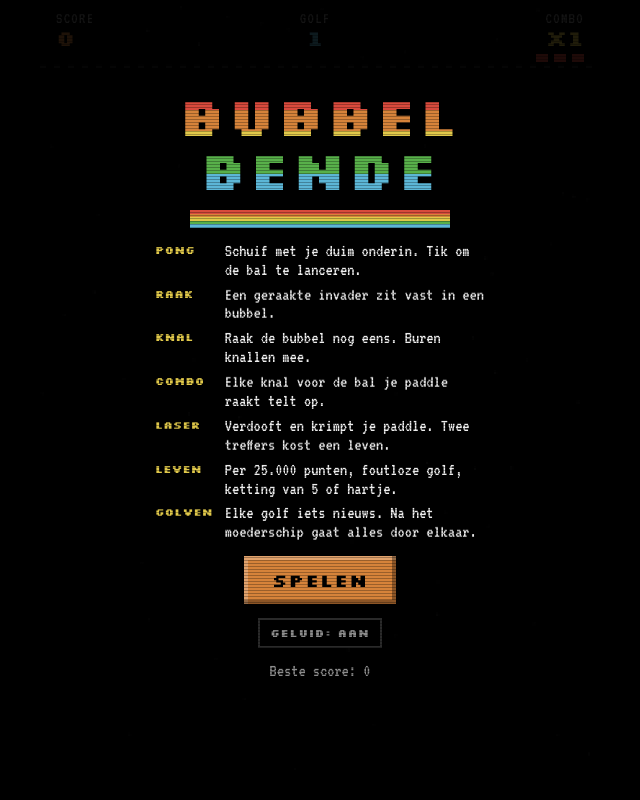
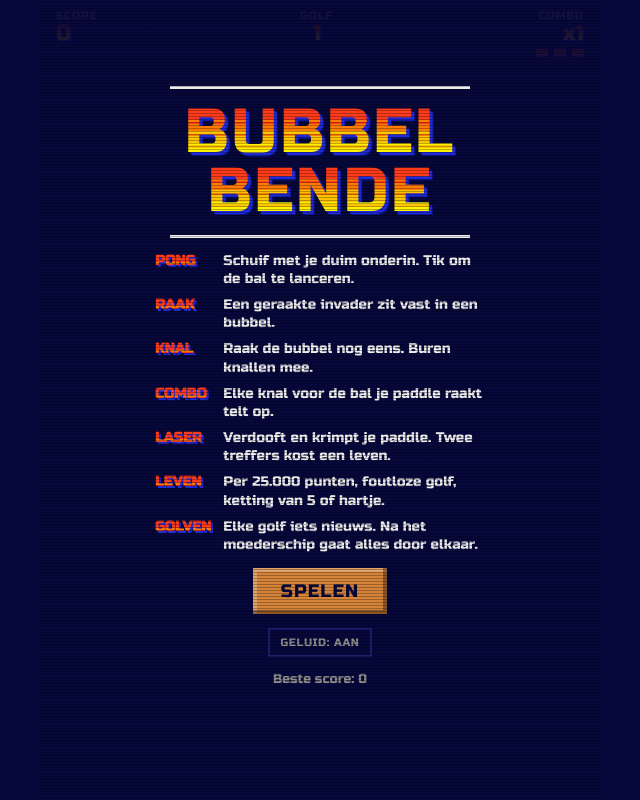
Before and after one commit to ejdetheije-dev/bubbelbende, a plain HTML site: page index.html in a window 1280 px wide. Shown: the whole page, without its empty margins (320-960 px from the left). Drawn offline with Linux system fonts and the light colour scheme.

Commit message:
Arcadeletter: Russo One met gestreept rood-geel verloop en blauwe extrusie, donkerblauwe achtergrond
Co-Authored-By: Claude Opus 5.5 <noreply@anthropic.com>
Claude-Session: https://claude.ai/code/session_01HC5DoJhLZh2c6eUTqwK2gT

```diff
--- a/index.html
+++ b/index.html
@@ -3,7 +3,7 @@
 <head>
 <meta charset="utf-8">
 <meta name="viewport" content="width=device-width, initial-scale=1, viewport-fit=cover">
-<meta name="theme-color" content="#000000">
+<meta name="theme-color" content="#06073a">
 <meta name="apple-mobile-web-app-capable" content="yes">
 <meta name="mobile-web-app-capable" content="yes">
 <link rel="manifest" href="manifest.webmanifest">
@@ -11,12 +11,14 @@
 <link rel="apple-touch-icon" href="apple-touch-icon.png">
 <title>Bubbelbende</title>
 <link rel="preconnect" href="https://fonts.googleapis.com">
-<link rel="stylesheet" href="https://fonts.googleapis.com/css2?family=Silkscreen:wght@400;700&family=VT323&display=swap">
+<link rel="stylesheet" href="https://fonts.googleapis.com/css2?family=Russo+One&display=swap">
 <style>
 /* Layout: één scherm, canvas vult alles. Atari 2600-wereld: zwart scherm, grove pixels, vaste NTSC-achtige kleurbanden, scanlines. */
 :root{
-  --night:#000000;
-  --deep:#2a2a2a;
+  --night:#06073a;
+  --deep:#1a1f6e;
+  --shadow:#1f2bd8;
+  --shadow2:#0b1490;
   --red:#d84a3c;
   --orange:#d6833a;
   --yellow:#e0c84a;
@@ -26,12 +28,12 @@
   --ink:#ececec;
   --muted:#8c8c8c;
   --wood:#6b3f1f;
-  --display:"Silkscreen","Courier New",monospace;
-  --mono:"VT323","Courier New",monospace;
+  --display:"Russo One","Arial Black",sans-serif;
+  --mono:"Russo One","Arial Black",sans-serif;
   color-scheme:dark;
 }
 html,body{height:100%;}
-body{background:var(--night);color:var(--ink);font-family:var(--mono);font-size:18px;overflow:hidden;
+body{background:var(--night);color:var(--ink);font-family:var(--mono);font-size:15px;overflow:hidden;
   -webkit-user-select:none;user-select:none;-webkit-tap-highlight-color:transparent;}
 #wrap{position:relative;height:100%;width:100%;max-width:560px;margin:0 auto;}
 #wrap::after{content:"";position:absolute;inset:0;pointer-events:none;z-index:9;
@@ -39,8 +41,8 @@ body{background:var(--night);color:var(--ink);font-family:var(--mono);font-size:
 canvas{display:block;width:100%;height:100%;touch-action:none;image-rendering:pixelated;image-rendering:crisp-edges;}
 .hud{position:absolute;left:0;right:0;top:0;display:flex;justify-content:space-between;align-items:flex-start;
   padding:10px 16px;pointer-events:none;font-variant-numeric:tabular-nums;}
-.hud .lbl{font-size:16px;line-height:1;color:var(--muted);text-transform:uppercase;letter-spacing:.08em}
-.hud .val{font-family:var(--display);font-weight:700;font-size:22px;line-height:1.1;color:var(--orange);}
+.hud .lbl{font-size:11px;line-height:1;color:var(--muted);text-transform:uppercase;letter-spacing:.08em}
+.hud .val{font-family:var(--display);font-weight:400;font-size:22px;line-height:1.1;color:var(--orange);}
 .hud .mid{text-align:center}
 .hud .mid .val{color:var(--cyan)}
 .hud .right{text-align:right}
@@ -49,30 +51,36 @@ canvas{display:block;width:100%;height:100%;touch-action:none;image-rendering:pi
 .lives i{width:12px;height:8px;background:var(--red);display:block}
 .lives i.off{background:var(--deep)}
 .overlay{position:absolute;inset:0;display:flex;flex-direction:column;align-items:center;justify-content:safe center;overflow-y:auto;
-  gap:14px;padding-inline:20px;padding-block:20px;text-align:center;background:rgba(0,0,0,.86);}
-.overlay h1{font-family:var(--display);font-weight:700;font-size:clamp(34px,11vw,54px);line-height:1;margin:0;
+  gap:14px;padding-inline:20px;padding-block:20px;text-align:center;background:rgba(6,7,58,.9);}
+.overlay h1{font-family:var(--display);font-weight:400;font-size:clamp(40px,13vw,62px);line-height:.95;margin:0;
   letter-spacing:.04em;text-transform:uppercase;
-  background:linear-gradient(to bottom,var(--red) 0 20%,var(--orange) 20% 40%,var(--yellow) 40% 60%,var(--green) 60% 80%,var(--cyan) 80% 100%);
-  -webkit-background-clip:text;background-clip:text;color:transparent;}
-.bands{width:min(260px,70vw);height:18px;background:linear-gradient(to bottom,var(--red) 0 20%,var(--orange) 20% 40%,var(--yellow) 40% 60%,var(--green) 60% 80%,var(--cyan) 80% 100%)}
-.overlay h2{font-family:var(--display);font-weight:700;font-size:clamp(24px,8vw,34px);line-height:1;margin:0;color:var(--ink);text-transform:uppercase;text-wrap:balance}
-.overlay p{margin:0;max-width:30ch;font-size:20px;line-height:1.15;color:var(--ink)}
+}
+.overlay h1 .arcade{display:block}
+.bands{width:min(300px,80vw);height:3px;background:var(--ink)}
+.overlay h2{font-family:var(--display);font-weight:400;font-size:clamp(24px,8vw,34px);line-height:1;margin:0;color:var(--ink);text-transform:uppercase;text-wrap:balance}
+.overlay p{margin:0;max-width:30ch;font-size:15px;line-height:1.35;color:var(--ink)}
 .tag{font-family:var(--display);font-size:11px;letter-spacing:.12em;text-transform:uppercase;padding:4px 10px;border:2px solid currentColor}
 .tag.monster{color:var(--red)} .tag.feature{color:var(--cyan)} .tag.remix{color:var(--yellow)}
 #introArt{width:120px;height:90px;image-rendering:pixelated}
-.rules{display:grid;grid-template-columns:auto 1fr;gap:6px 12px;text-align:left;font-size:18px;line-height:1.05;max-width:330px}
-.rules b{font-family:var(--display);font-weight:700;color:var(--yellow);font-size:11px;text-transform:uppercase;padding-top:3px}
+.rules{display:grid;grid-template-columns:auto 1fr;gap:8px 12px;text-align:left;font-size:14px;line-height:1.3;max-width:330px}
+.rules b{font-family:var(--display);font-size:14px;text-transform:uppercase;line-height:1.3}
 .rules span{min-width:0}
-button{font-family:var(--display);font-weight:700;font-size:18px;text-transform:uppercase;letter-spacing:.06em;
+button{font-family:var(--display);font-weight:400;font-size:18px;text-transform:uppercase;letter-spacing:.06em;
   color:var(--night);background:var(--orange);border:0;border-radius:0;padding:12px 28px;cursor:pointer;
   box-shadow:inset -4px -4px 0 rgba(0,0,0,.35),inset 4px 4px 0 rgba(255,255,255,.25)}
 button:active{box-shadow:inset 4px 4px 0 rgba(0,0,0,.35)}
 button:focus-visible{outline:3px solid var(--cyan);outline-offset:4px}
 button.link{background:none;box-shadow:none;color:var(--muted);font-size:11px;padding:6px 10px;border:2px solid var(--deep)}
-.small{font-size:18px;color:var(--muted)}
-.me{font-size:18px;color:var(--green);min-height:1em}
-.note{position:absolute;left:16px;right:16px;top:70px;z-index:10;padding:10px 14px;background:var(--green);color:var(--night);font-size:20px;line-height:1.1;text-align:center}
-.big{font-family:var(--display);font-weight:700;font-size:40px;color:var(--yellow)}
+.small{font-size:13px;color:var(--muted)}
+.me{font-size:13px;color:var(--green);min-height:1em}
+.note{position:absolute;left:16px;right:16px;top:70px;z-index:10;padding:10px 14px;background:var(--green);color:var(--night);font-size:14px;line-height:1.3;text-align:center}
+.big{font-family:var(--display);font-weight:400;font-size:40px;color:var(--yellow)}
+
+.arcade,.overlay h2,.hud .val,.big,.rules b{
+  background:linear-gradient(to bottom,#ff3b1a 0 28%,#ff7a00 28% 32%,#ff3b1a 32% 36%,#ff7a00 36% 48%,#ffc400 48% 52%,#ff7a00 52% 56%,#ffc400 56% 68%,#fff200 68% 72%,#ffc400 72% 76%,#fff200 76% 100%);
+  -webkit-background-clip:text;background-clip:text;color:transparent!important;
+  filter:drop-shadow(3px 3px 0 var(--shadow)) drop-shadow(1px 1px 0 var(--shadow2));}
+.hud .val,.rules b{filter:drop-shadow(2px 2px 0 var(--shadow))}
 @media (prefers-reduced-motion:reduce){#wrap::after{display:none}}
 </style>
 <style>:root{padding-top:env(safe-area-inset-top,0px);padding-bottom:env(safe-area-inset-bottom,0px);box-sizing:border-box}body{margin:0}[hidden]{display:none!important}/* alles wat de host aan body toevoegt (badges, banners) verbergen */
@@ -91,7 +99,8 @@ body > :not(#wrap):not(script):not(style){display:none!important;pointer-events:
 
   <div class="note" id="meNote" hidden></div>
   <div class="overlay" id="menu">
-    <h1>Bubbel<br>bende</h1>
+    <div class="bands"></div>
+    <h1><span class="arcade">Bubbel</span><span class="arcade">bende</span></h1>
     <div class="bands"></div>
     <div class="rules">
       <b>Pong</b><span>Schuif met je duim onderin. Tik om de bal te lanceren.</span>
@@ -118,7 +127,7 @@ body > :not(#wrap):not(script):not(style){display:none!important;pointer-events:
   </div>
 
   <div class="overlay" id="over" hidden>
-    <h1>Game<br>over</h1>
+    <h1><span class="arcade">Game</span><span class="arcade">over</span></h1>
     <div class="big" id="finalScore">0</div>
     <p id="overMsg"></p>
     <button id="againBtn">Nog een keer</button>
@@ -129,7 +138,7 @@ body > :not(#wrap):not(script):not(style){display:none!important;pointer-events:
 (()=>{
 const cv=document.getElementById('c'),ctx=cv.getContext('2d');
 const $=id=>document.getElementById(id);
-const C={bubble:'#5cb6d6',candy:'#d84a3c',lime:'#e0c84a',ink:'#ececec',muted:'#8c8c8c',deep:'#2a2a2a',night:'#000000',
+const C={bubble:'#5cb6d6',candy:'#d84a3c',lime:'#e0c84a',ink:'#ececec',muted:'#8c8c8c',deep:'#1a1f6e',night:'#06073a',
   orange:'#d6833a',violet:'#a05ac8',gold:'#58b04a'};
 const reduce=matchMedia('(prefers-reduced-motion: reduce)').matches;
 
@@ -255,7 +264,7 @@ function drawIntroArt(w){
   const c=$('introArt'),g=c.getContext('2d');g.clearRect(0,0,240,180);
   if(w.type==='feature'){
     const f=FEATURE_INFO[w.key];g.beginPath();g.arc(120,90,56,0,Math.PI*2);g.fillStyle=f.col;g.fill();
-    g.fillStyle=C.night;g.font='64px Silkscreen, monospace';g.textAlign='center';g.textBaseline='middle';g.fillText(f.l,120,96);
+    g.fillStyle=C.night;g.font='64px "Russo One", sans-serif';g.textAlign='center';g.textBaseline='middle';g.fillText(f.l,120,96);
   } else {
     const keys=w.type==='remix'?monsters.slice(0,5):[w.key];
     const sz=keys.length>1?44:110,gap=sz+6,ox=120-(keys.length-1)*gap/2;
@@ -591,7 +600,7 @@ function draw(){
   ctx.save();
   ctx.fillStyle=C.night;ctx.fillRect(0,0,W,H);
   if(shake>.5&&!reduce)ctx.translate((Math.random()-.5)*shake,(Math.random()-.5)*shake);
-  for(const s of stars){ctx.fillStyle=s.s>1.3?'#3a3a3a':'#1e1e1e';ctx.fillRect(s.x*W,s.y*H,2,2);}
+  for(const s of stars){ctx.fillStyle=s.s>1.3?'#3a42b0':'#1c2280';ctx.fillRect(s.x*W,s.y*H,2,2);}
   ctx.strokeStyle=C.deep;ctx.lineWidth=2;ctx.setLineDash([6,8]);
   ctx.beginPath();ctx.moveTo(0,60*S);ctx.lineTo(W,60*S);ctx.stroke();ctx.setLineDash([]);
   if(!paddle){ctx.restore();return;}
@@ -632,7 +641,7 @@ function draw(){
     } else {
       const fi=FEATURE_INFO[f.kind];
       ctx.fillStyle=fi.col;ctx.fillRect(f.x-12*S,f.y-12*S,24*S,24*S);
-      ctx.fillStyle=C.night;ctx.font=(16*S)+'px Silkscreen, monospace';ctx.fillText(fi.l,f.x,f.y+1*S);
+      ctx.fillStyle=C.night;ctx.font=(16*S)+'px "Russo One", sans-serif';ctx.fillText(fi.l,f.x,f.y+1*S);
     }
   }
   for(const s of shots){ctx.fillStyle=s.col;ctx.fillRect(s.x-2*S,s.y-8*S,4*S,12*S);}
@@ -661,7 +670,7 @@ function draw(){
 
   for(const p of parts){ctx.globalAlpha=Math.max(0,p.life/.6);ctx.fillStyle=p.col;ctx.fillRect(p.x-2,p.y-2,4,4);}
   ctx.globalAlpha=1;
-  for(const p of pops){ctx.globalAlpha=Math.min(1,p.life*2);ctx.font=(16*S)+'px Silkscreen, monospace';ctx.fillStyle=p.col;ctx.fillText(p.txt,p.x,p.y);}
+  for(const p of pops){ctx.globalAlpha=Math.min(1,p.life*2);ctx.font=(16*S)+'px "Russo One", sans-serif';ctx.fillStyle='#1f2bd8';ctx.fillText(p.txt,p.x+2*S,p.y+2*S);ctx.fillStyle=p.col;ctx.fillText(p.txt,p.x,p.y);}
   ctx.globalAlpha=1;
 
   /* actieve vaardigheden onderin */
@@ -670,7 +679,7 @@ function draw(){
   if(fx.vuur>0)act.push(['vuur',Math.ceil(fx.vuur)+'s']);
   if(fx.krimp>0)act.push(['krimp',Math.ceil(fx.krimp)+'s']);
   if(fx.schild>0)act.push(['schild','x'+fx.schild]);
-  ctx.font=(16*S)+'px Silkscreen, monospace';
+  ctx.font=(16*S)+'px "Russo One", sans-serif';
   act.forEach(([k,t],i)=>{
     const x=W/2+(i-(act.length-1)/2)*70*S,y=paddle.y+56*S;
     ctx.fillStyle=FEATURE_INFO[k].col;ctx.fillRect(x-30*S,y-8*S,10*S,16*S);
@@ -680,11 +689,11 @@ function draw(){
   /* bedieningszone onder de paddle */
   const zt=paddle.y+76*S,zh=H-zt-10*S;
   if(zh>30*S){
-    ctx.fillStyle='#141414';ctx.fillRect(10*S,zt,W-20*S,zh);
+    ctx.fillStyle='#0c0e52';ctx.fillRect(10*S,zt,W-20*S,zh);
     const ty=zt+zh/2;ctx.strokeStyle=C.deep;ctx.lineWidth=4*S;ctx.lineCap='round';
     ctx.beginPath();ctx.moveTo(30*S,ty);ctx.lineTo(W-30*S,ty);ctx.stroke();
     ctx.fillStyle=pDown?C.lime:C.muted;ctx.fillRect(paddle.x-PW/2,ty-4*S,PW,8*S);
-    if(state==='play'&&balls.some(b=>b.stuck)){ctx.font=(16*S)+'px Silkscreen, monospace';ctx.fillStyle=C.muted;
+    if(state==='play'&&balls.some(b=>b.stuck)){ctx.font=(16*S)+'px "Russo One", sans-serif';ctx.fillStyle=C.muted;
       ctx.fillText('schuif hier, tik = lanceer',W/2,ty+(zh>70*S?22*S:0)+ (zh>70*S?0:-16*S));}
   }
   ctx.restore();
--- a/sw.js
+++ b/sw.js
@@ -1,5 +1,5 @@
 // Bubbelbende: eenvoudige offline-cache. Netwerk eerst, cache als terugval.
-const CACHE = 'bubbelbende-v8';
+const CACHE = 'bubbelbende-v9';
 const FILES = ['./', './index.html', './manifest.webmanifest', './icon-192.png', './icon-512.png'];
 self.addEventListener('install', e => {
   e.waitUntil(caches.open(CACHE).then(c => c.addAll(FILES)).then(() => self.skipWaiting()));
```
Also changed, not shown: manifest.webmanifest.
